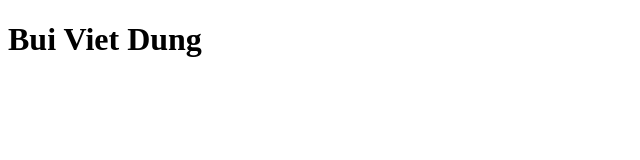
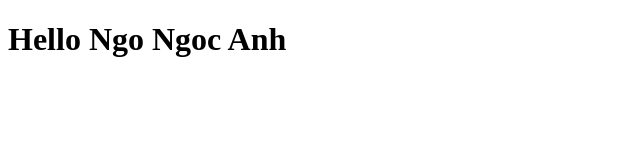
Before and after one commit to nna8697/vidu, a plain HTML site: page index.html in a window 1280 px wide. Shown: the whole page, without its empty margins (0-640 px from the left). Drawn offline with Linux system fonts and the light colour scheme.

Commit message:
Update index.html

```diff
--- a/index.html
+++ b/index.html
@@ -6,6 +6,6 @@
     <title>Document</title>
 </head>
 <body>
-    <h1>Bui Viet Dung</h1>
+    <h1>Hello Ngo Ngoc Anh</h1>
 </body>
 </html>
```
